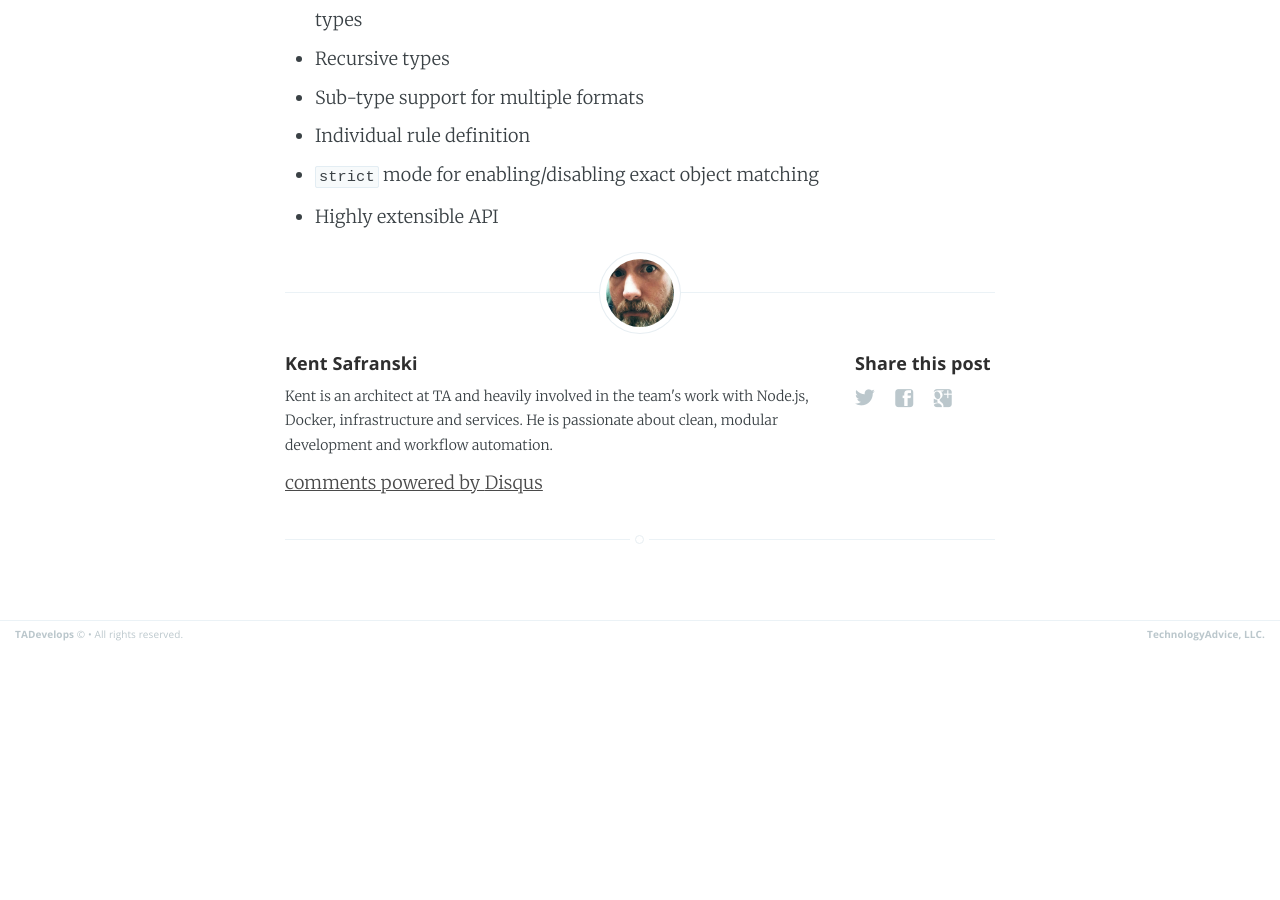
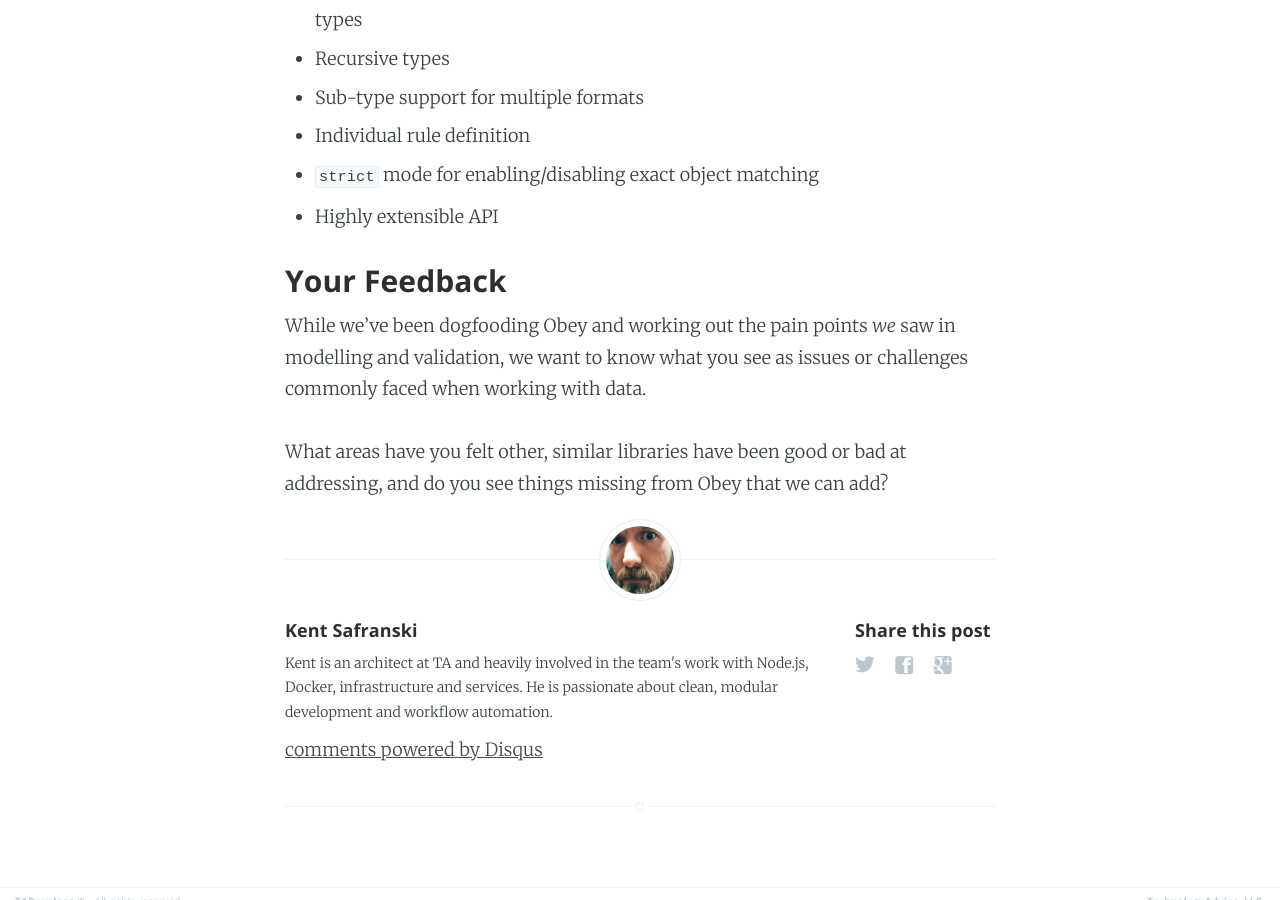
Before and after one commit to TechnologyAdvice/technologyadvice.github.io, a Jekyll site: the page built from _posts/2016-03-12-make-your-data-obey.markdown, in a window 1280 px wide and 900 px high, scrolled down 8038 px. Built offline with Jekyll 4.4.1, drawn with Linux system fonts in a browser that asks for light colours; comment, search, counter and statistics services are not loaded; before the commit the page ends 8686 px from its top, so only the background shows below that.

Commit message:
Add CTA/feedback section

```diff
--- a/_posts/2016-03-12-make-your-data-obey.markdown
+++ b/_posts/2016-03-12-make-your-data-obey.markdown
@@ -215,3 +215,9 @@ In addition to what is show above, Obey provides numerous other tools for modell
 * Individual rule definition
 * `strict` mode for enabling/disabling exact object matching
 * Highly extensible API
+
+### Your Feedback
+
+While we've been dogfooding Obey and working out the pain points _we_ saw in modelling and validation, we want to know what you see as issues or challenges commonly faced when working with data.
+
+What areas have you felt other, similar libraries have been good or bad at addressing, and do you see things missing from Obey that we can add?
```
